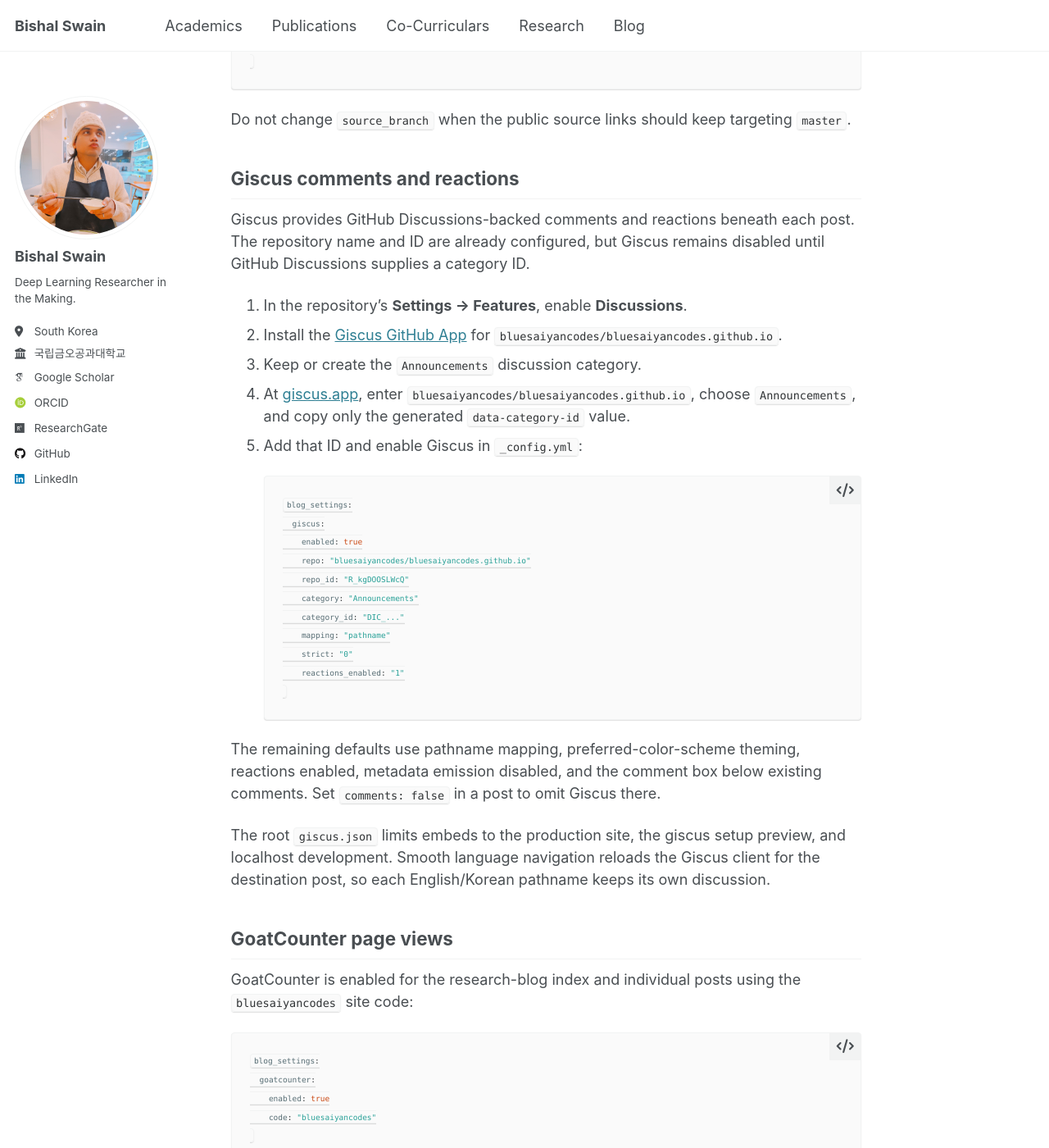
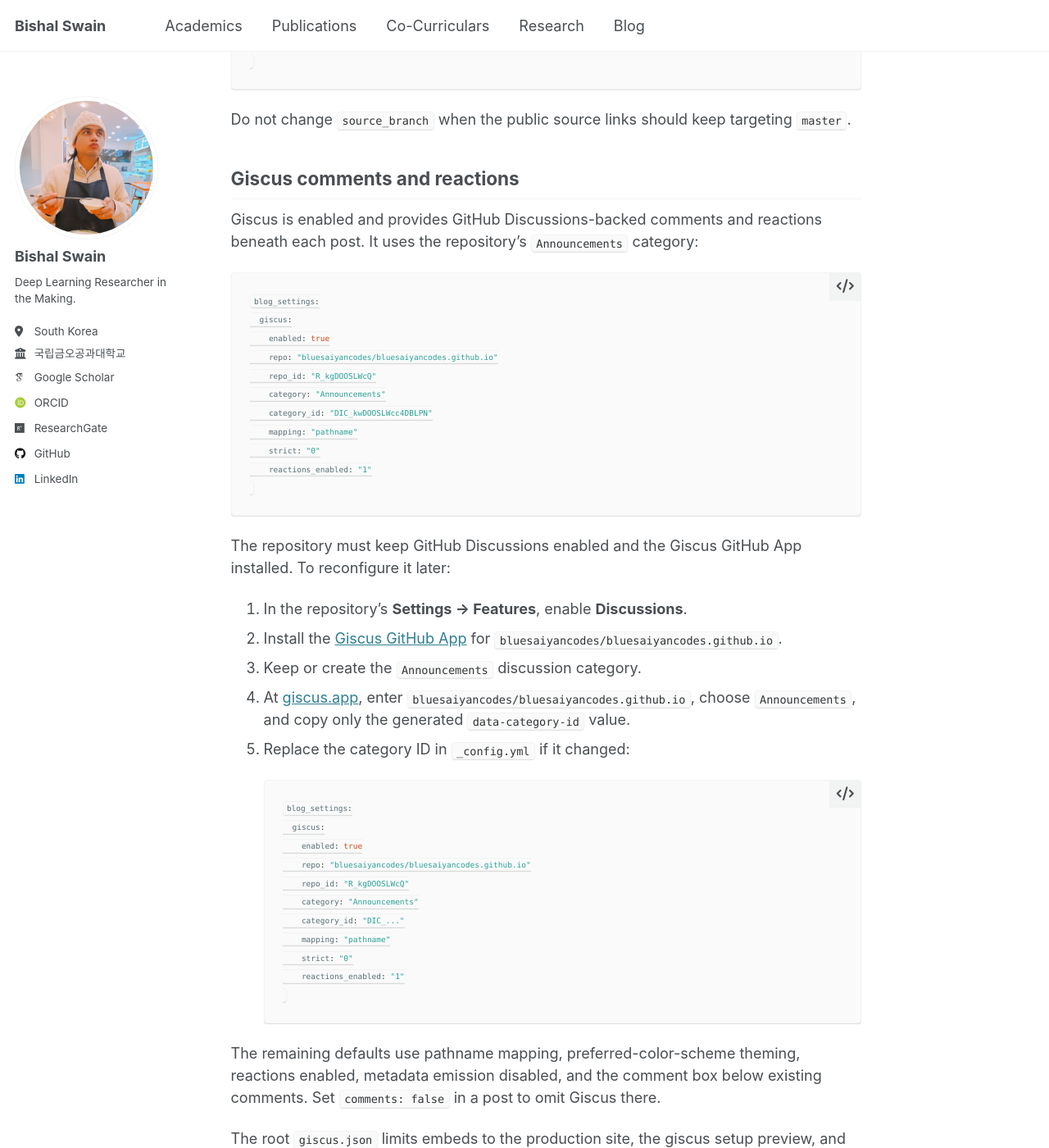
Before and after one commit to bluesaiyancodes/bluesaiyancodes.github.io, a Jekyll site: the page built from docs/blog-setup.md, in a window 1280 px wide and 1400 px high, scrolled down 603 px. Shown: the whole window at 82% size. Built offline with Jekyll 4.4.1, drawn with Linux system fonts in a browser that asks for light colours; some web fonts are replaced; our own code applies the rules of GitHub Pages for plain Markdown files.

Commit message:
misc --update0714

````diff
--- a/_config.yml
+++ b/_config.yml
@@ -23,11 +23,11 @@
   rss:
     enabled               : false
   giscus:
-    enabled               : false
+    enabled               : true
     repo                  : "bluesaiyancodes/bluesaiyancodes.github.io"
     repo_id               : "R_kgDOOSLWcQ"
     category              : "Announcements"
-    category_id           : ""
+    category_id           : "DIC_kwDOOSLWcc4DBLPN"
     mapping               : "pathname"
     strict                : "0"
     reactions_enabled     : "1"
--- a/_sass/layout/_blog.scss
+++ b/_sass/layout/_blog.scss
@@ -355,6 +355,9 @@
   font-size: 1.2rem;
 }
 
+.blog-engagement .giscus,
+.blog-engagement .giscus-frame { width: 100%; }
+
 .blog-main button:focus-visible,
 .blog-main a:focus-visible {
   outline: 2px solid var(--blog-accent-color);
--- a/assets/js/blog-navigation.js
+++ b/assets/js/blog-navigation.js
@@ -68,7 +68,6 @@
     var nextMain = document.importNode(parsedMain, true);
     updateDocument(nextDocument);
     currentMain.replaceWith(nextMain);
-    activateGiscus(nextMain);
 
     if (window.MathJax && typeof window.MathJax.typesetPromise === "function") {
       window.MathJax.typesetPromise([nextMain]);
@@ -113,6 +112,7 @@
     }).then(function () {
       if (addHistory) window.history.pushState({ blogNavigation: true }, "", url.href);
       renderedUrl = window.location.href;
+      activateGiscus(document.querySelector("main.blog-main"));
       window.scrollTo(0, 0);
       focusPageTitle();
       countGoatCounter(previousUrl, 0);
--- a/docs/blog-setup.md
+++ b/docs/blog-setup.md
@@ -21,13 +21,28 @@
 
 ## Giscus comments and reactions
 
-Giscus provides GitHub Discussions-backed comments and reactions beneath each post. The repository name and ID are already configured, but Giscus remains disabled until GitHub Discussions supplies a category ID.
+Giscus is enabled and provides GitHub Discussions-backed comments and reactions beneath each post. It uses the repository's `Announcements` category:
+
+```yaml
+blog_settings:
+  giscus:
+    enabled: true
+    repo: "bluesaiyancodes/bluesaiyancodes.github.io"
+    repo_id: "R_kgDOOSLWcQ"
+    category: "Announcements"
+    category_id: "DIC_kwDOOSLWcc4DBLPN"
+    mapping: "pathname"
+    strict: "0"
+    reactions_enabled: "1"
+```
+
+The repository must keep GitHub Discussions enabled and the Giscus GitHub App installed. To reconfigure it later:
 
 1. In the repository's **Settings → Features**, enable **Discussions**.
 2. Install the [Giscus GitHub App](https://github.com/apps/giscus) for `bluesaiyancodes/bluesaiyancodes.github.io`.
 3. Keep or create the `Announcements` discussion category.
 4. At [giscus.app](https://giscus.app), enter `bluesaiyancodes/bluesaiyancodes.github.io`, choose `Announcements`, and copy only the generated `data-category-id` value.
-5. Add that ID and enable Giscus in `_config.yml`:
+5. Replace the category ID in `_config.yml` if it changed:
 
    ```yaml
    blog_settings:
````
